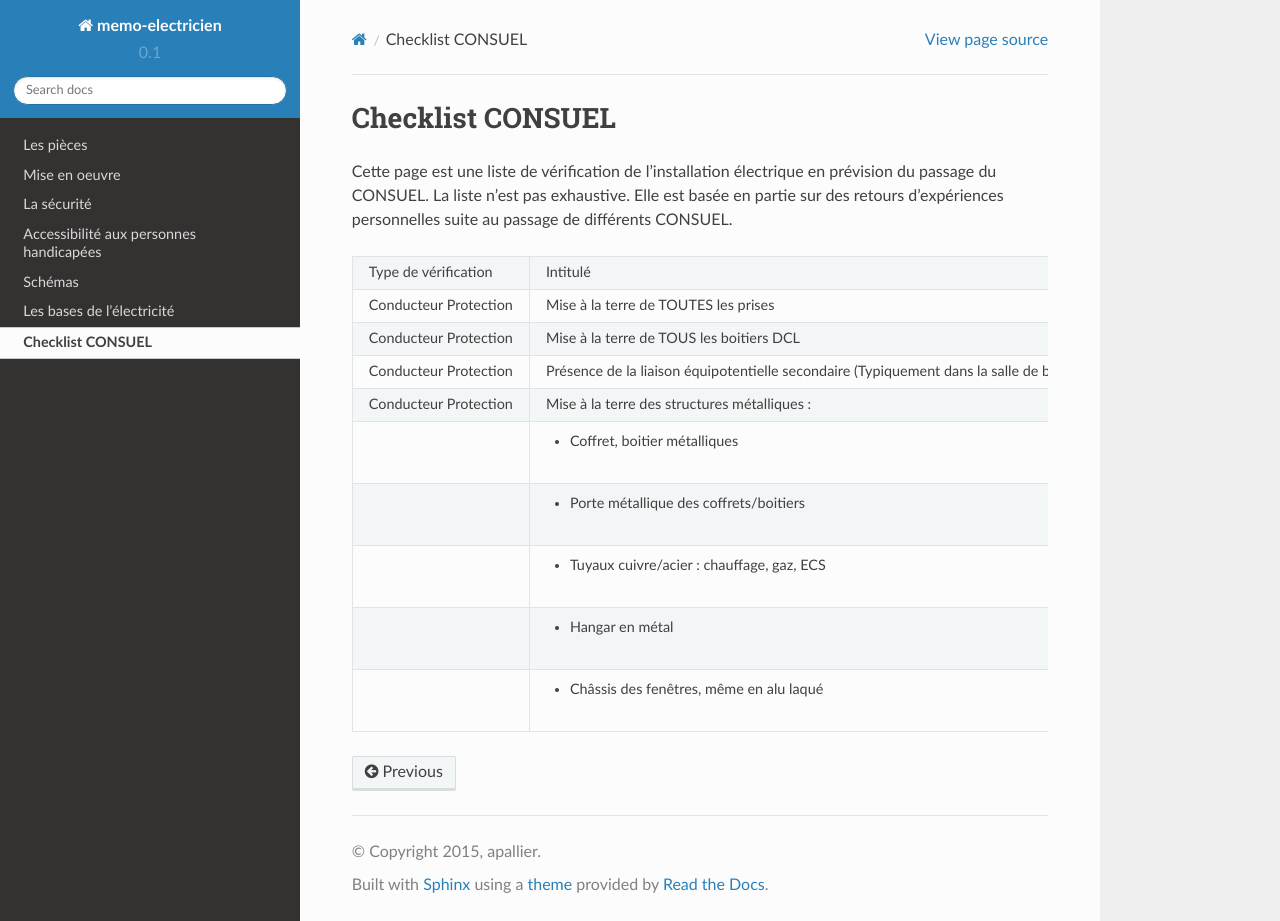
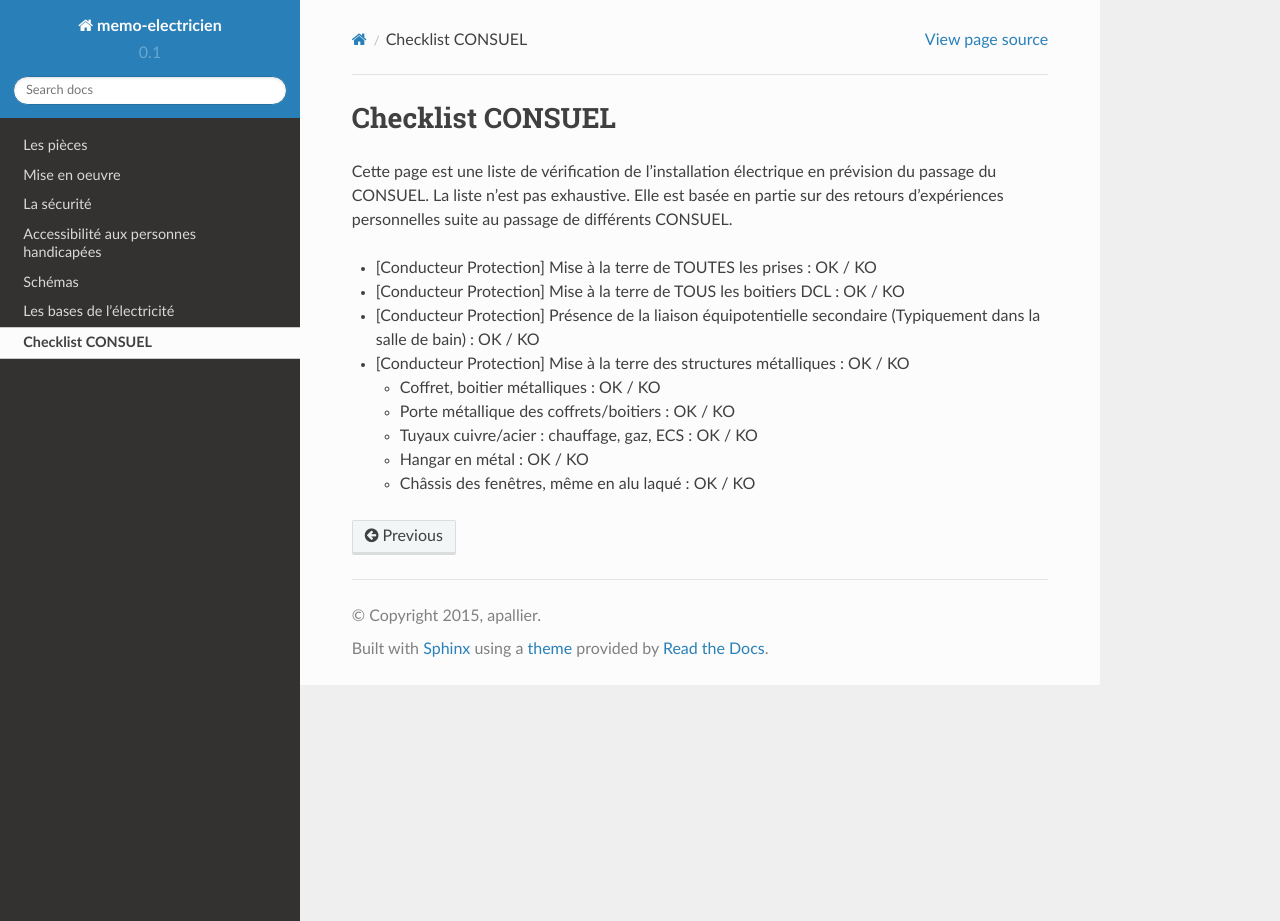
Before and after one commit to apallier/memo-electricien, a Sphinx documentation site: the page built from source/checklist_consuel.rst, in a window 1280 px wide and 921 px high. Built offline with Sphinx 7.4.7 and the Read the Docs theme 2.0.0, drawn with Linux system fonts in a browser that asks for light colours.

Commit message:
Retour à un format texte sans tableau

```diff
--- a/source/checklist_consuel.rst
+++ b/source/checklist_consuel.rst
@@ -10,26 +10,13 @@ Checklist CONSUEL
 Cette page est une liste de vérification de l'installation électrique en prévision du passage du CONSUEL.
 La liste n'est pas exhaustive. Elle est basée en partie sur des retours d'expériences personnelles suite au passage de différents CONSUEL.
 
+* [Conducteur Protection] Mise à la terre de TOUTES les prises : OK / KO
+* [Conducteur Protection] Mise à la terre de TOUS les boitiers DCL : OK / KO
+* [Conducteur Protection] Présence de la liaison équipotentielle secondaire (Typiquement dans la salle de bain) : OK / KO
+* [Conducteur Protection] Mise à la terre des structures métalliques : OK / KO
 
-+-----------------------+----------------------------------------------------+----+----+
-|  Type de vérification |                      Intitulé                      | OK | KO |
-+-----------------------+----------------------------------------------------+----+----+
-| Conducteur Protection | Mise à la terre de TOUTES les prises               |    |    |
-+-----------------------+----------------------------------------------------+----+----+
-| Conducteur Protection | Mise à la terre de TOUS les boitiers DCL           |    |    |
-+-----------------------+----------------------------------------------------+----+----+
-| Conducteur Protection | Présence de la liaison équipotentielle secondaire  |    |    |
-|                       | (Typiquement dans la salle de bain)                |    |    |
-+-----------------------+----------------------------------------------------+----+----+
-| Conducteur Protection | Mise à la terre des structures métalliques :       |    |    |
-+-----------------------+----------------------------------------------------+----+----+
-|                       | - Coffret, boitier métalliques                     |    |    |
-+-----------------------+----------------------------------------------------+----+----+
-|                       | - Porte métallique des coffrets/boitiers           |    |    |
-+-----------------------+----------------------------------------------------+----+----+
-|                       | - Tuyaux cuivre/acier : chauffage, gaz, ECS        |    |    |
-+-----------------------+----------------------------------------------------+----+----+
-|                       | - Hangar en métal                                  |    |    |
-+-----------------------+----------------------------------------------------+----+----+
-|                       | - Châssis des fenêtres, même en alu laqué          |    |    |
-+-----------------------+----------------------------------------------------+----+----+
+  * Coffret, boitier métalliques : OK / KO
+  * Porte métallique des coffrets/boitiers : OK / KO
+  * Tuyaux cuivre/acier : chauffage, gaz, ECS : OK / KO
+  * Hangar en métal : OK / KO
+  * Châssis des fenêtres, même en alu laqué : OK / KO
```
